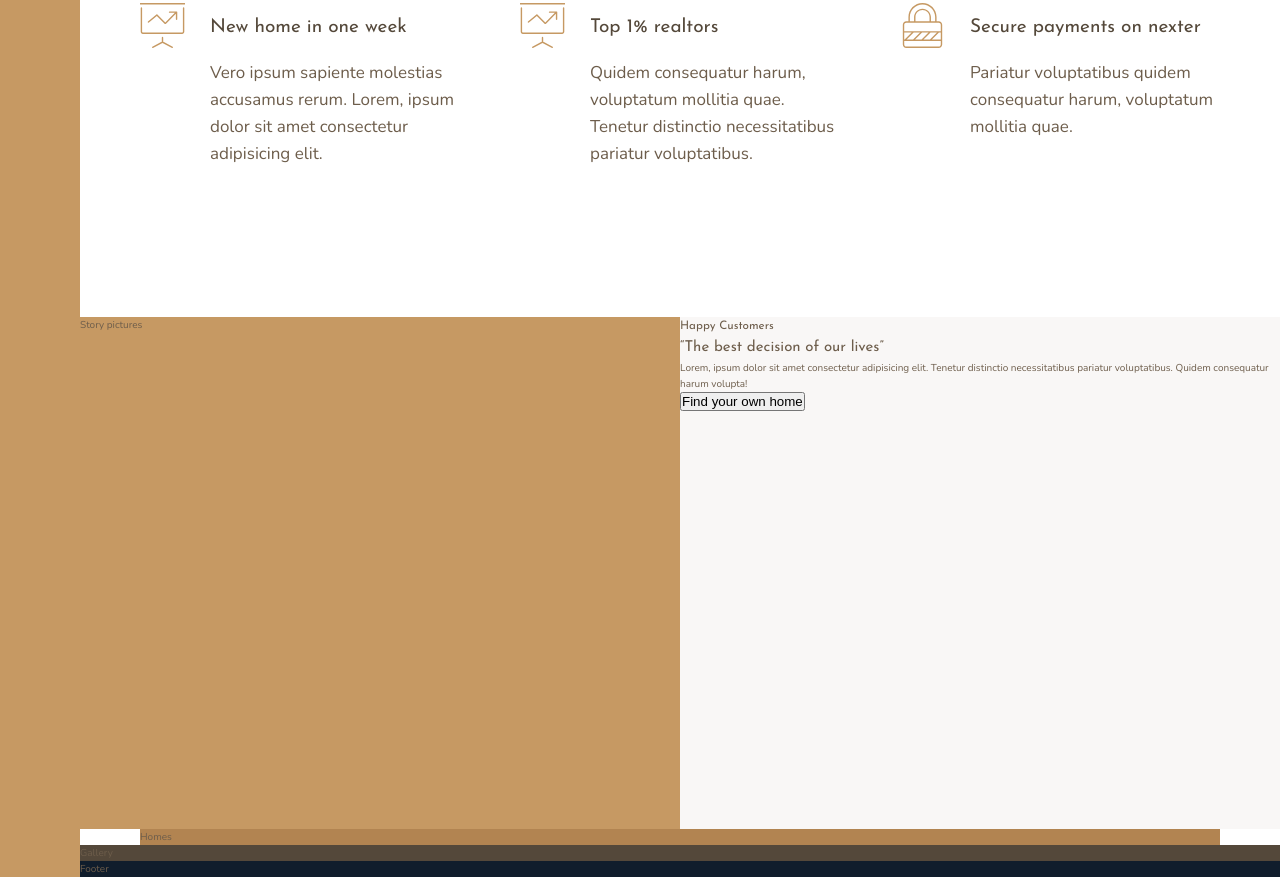
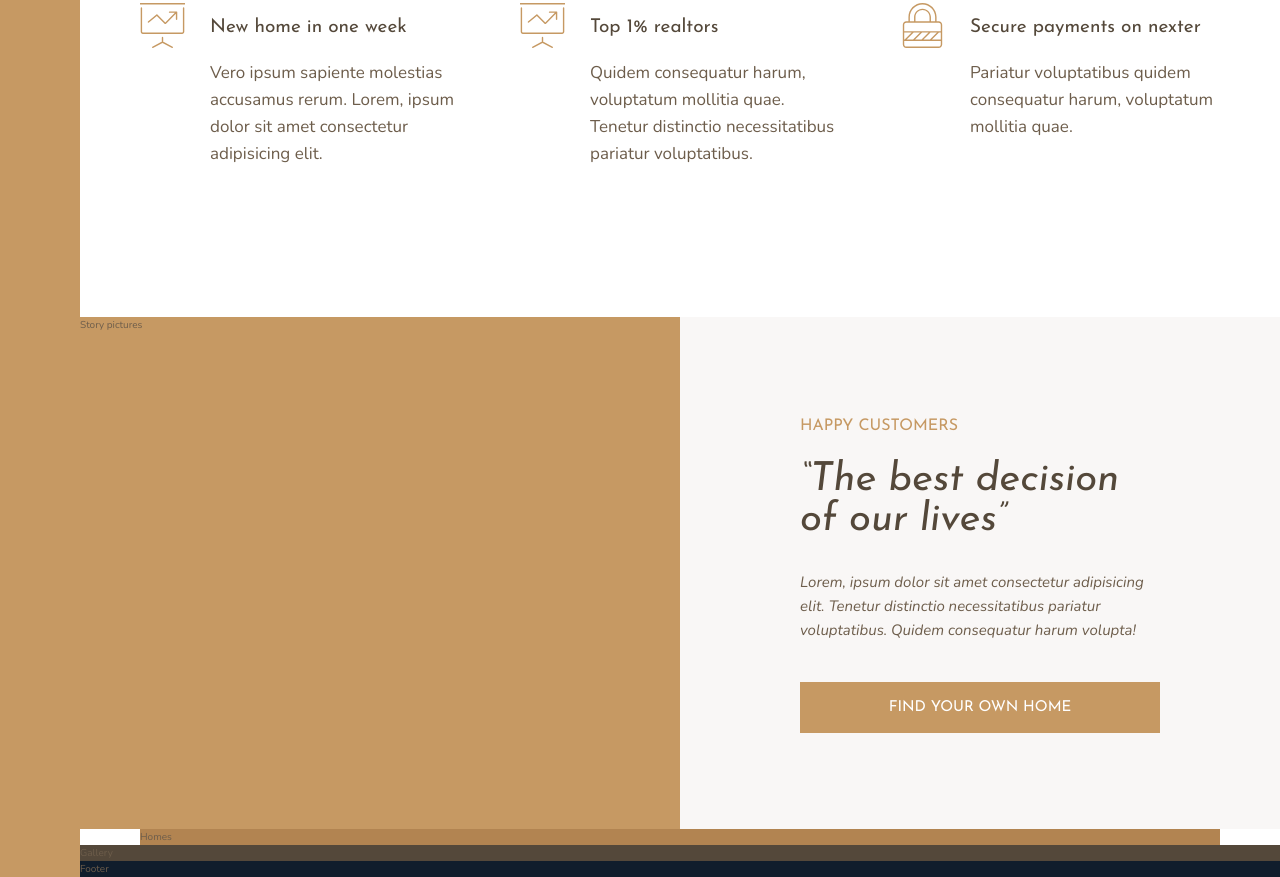
Before and after one commit to arhamilton92/nexter, a website: page index.html in a window 1280 px wide. Shown: the part 991-1868 px from the top of the page. Drawn offline with nearby package versions, Linux system fonts and the light colour scheme.

Commit message:
story__content // styling

```diff
--- a/index.html
+++ b/index.html
@@ -74,8 +74,8 @@
         </div>
 
         <div class="story__content">
-            <h3 class="heading-3">Happy Customers</h3>
-            <h2 class="heading-2 heading-2--dark">&ldquo;The best decision of our lives&rdquo;</h2>
+            <h3 class="heading-3 mb-s">Happy Customers</h3>
+            <h2 class="heading-2 heading-2--dark mb-m">&ldquo;The best decision of our lives&rdquo;</h2>
             <p class="story__text">Lorem, ipsum dolor sit amet consectetur adipisicing elit. Tenetur distinctio necessitatibus pariatur voluptatibus. Quidem consequatur harum volupta!</p>
             <button class="btn">Find your own home</button>
         </div>
--- a/sass/_story.scss
+++ b/sass/_story.scss
@@ -7,5 +7,15 @@
     &__content {
         background-color: $color-grey-light-1;
         grid-column: col-start 5 / full-end;
+        padding: 6rem 12rem;
+        display: flex;
+        flex-direction: column;
+        justify-content: center;
+    }
+
+    &__text {
+        font-size: 1.5rem;
+        font-style: italic;
+        margin-bottom: 4rem;
     }
 }
```
Also changed, not shown: css/style.css, sass/main.css, 1 other file.
